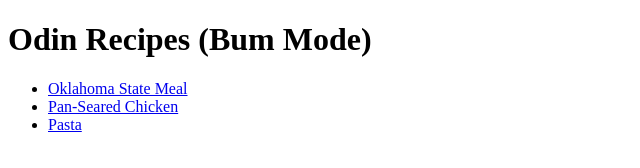
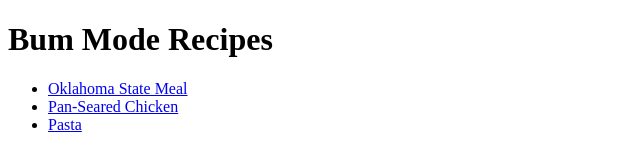
Before and after one commit to rileyorear/odin-recipes, a plain HTML site: page index.html in a window 1280 px wide. Shown: the whole page, without its empty margins (0-640 px from the left). Drawn offline with Linux system fonts and the light colour scheme.

Commit message:
Change header on homepage

```diff
--- a/index.html
+++ b/index.html
@@ -5,7 +5,7 @@
   <title>Recipes</title>
 </head>
 <body>
-  <h1>Odin Recipes (Bum Mode)</h1>
+  <h1>Bum Mode Recipes</h1>
 
   <ul>
     <li><a href="./recipes/oklahoma-meal.html">Oklahoma State Meal</a></li>
```
